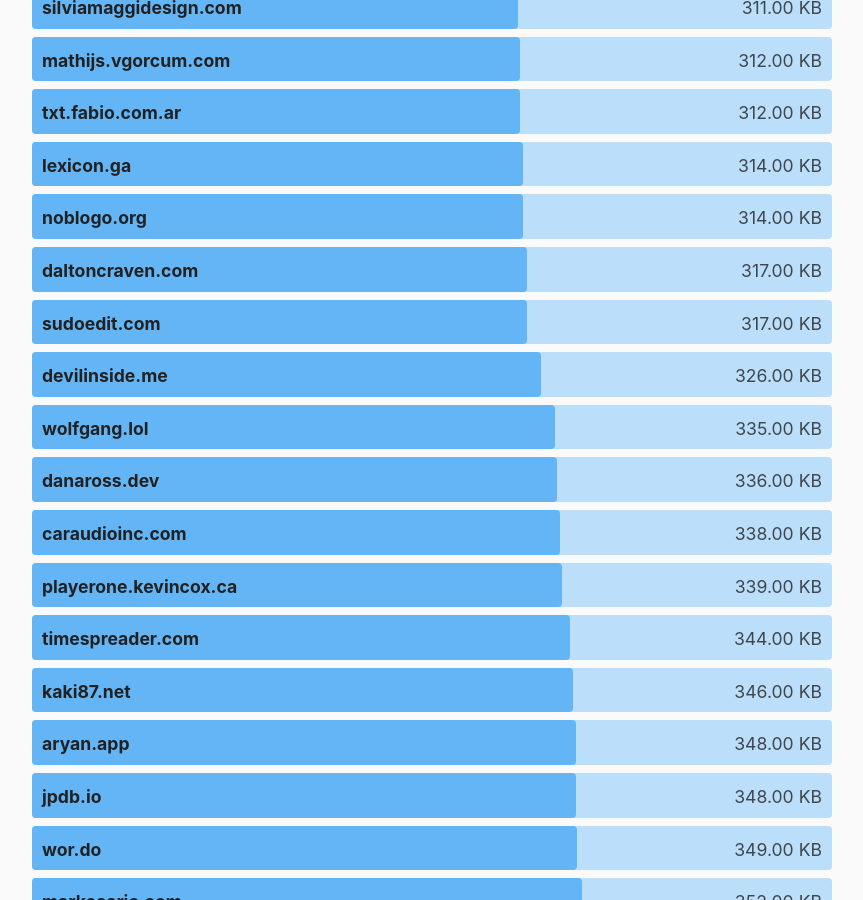
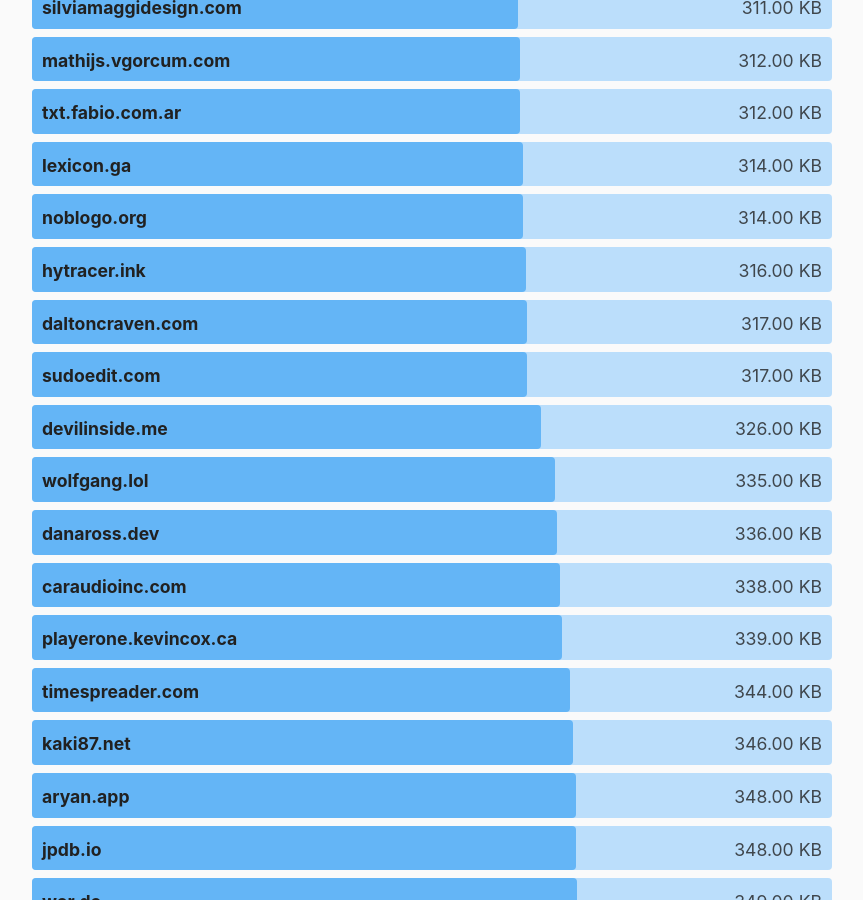
Before and after one commit to kevquirk/512kb.club, a Jekyll site: the page built from index.md, in a window 1280 px wide and 900 px high, scrolled down 30105 px. Shown: the whole window, without its empty margins (208-1071 px from the left). Built offline with Jekyll 4.4.1, drawn with Linux system fonts in a browser that asks for light colours.

Commit message:
added hytracer.ink

```diff
--- a/_data/sites.yml
+++ b/_data/sites.yml
@@ -3177,3 +3177,8 @@
   url: https://zwbetz.com/
   size: 67.8
   last_checked: 2022-07-20
+
+- domain: hytracer.ink
+  url: https://hytracer.ink
+  size: 316
+  last_checked: 2023-06-28
```
